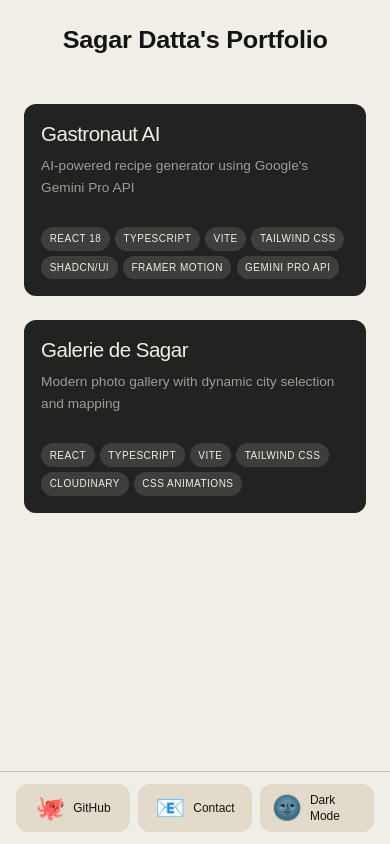
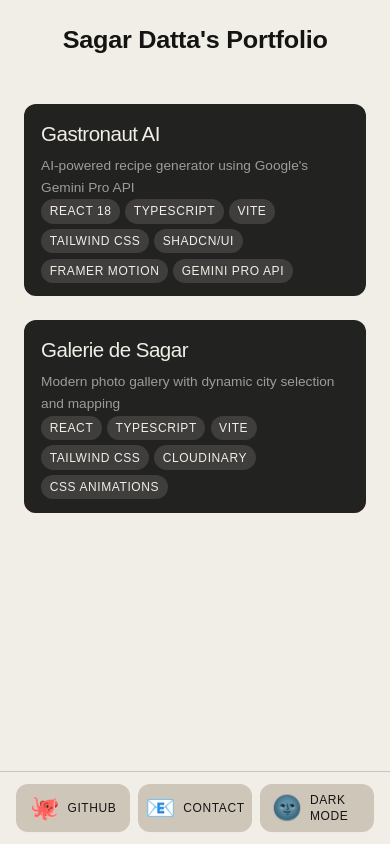
Before and after one commit to sagar-datta/portfolio, a Next.js app: page / in a window 390 px wide. Built offline with nearby package versions, Linux system fonts and the light colour scheme.

Commit message:
Refine interactive utility classes and component styling

```diff
--- a/src/app/globals.css
+++ b/src/app/globals.css
@@ -77,6 +77,10 @@
     @apply text-primary-dark/60 dark:text-primary/60;
   }
 
+  .text-modern {
+    @apply text-xs uppercase tracking-wider font-medium;
+  }
+
   /* Animation utilities */
   .animate-fade {
     @apply transition-opacity duration-200;
@@ -99,12 +103,29 @@
   }
 
   /* Interactive utilities */
-  .hover-lift {
+  .hover-lift-sm {
     @apply hover:[@media(hover:hover)]:-translate-x-1 hover:[@media(hover:hover)]:-translate-y-1;
   }
 
+  .hover-lift-lg {
+    @apply hover:[@media(hover:hover)]:-translate-x-2 hover:[@media(hover:hover)]:-translate-y-2;
+  }
+
+  .touch-lift-sm {
+    @apply active:[@media(hover:none)]:-translate-x-1 active:[@media(hover:none)]:-translate-y-1;
+  }
+
+  .touch-lift-lg {
+    @apply active:[@media(hover:none)]:-translate-x-2 active:[@media(hover:none)]:-translate-y-2;
+  }
+
+  /* For backwards compatibility */
+  .hover-lift {
+    @apply hover-lift-sm;
+  }
+
   .touch-lift {
-    @apply active:[@media(hover:none)]:-translate-x-1 active:[@media(hover:none)]:-translate-y-1;
+    @apply touch-lift-sm;
   }
 
   .interactive-shadow {
--- a/src/components/molecules/grid-item.tsx
+++ b/src/components/molecules/grid-item.tsx
@@ -1,7 +1,6 @@
 "use client";
 
 import Image from "next/image";
-import { useState } from "react";
 import { IPortfolioItem } from "@/types/portfolio";
 
 type IGridItemProps = Omit<IPortfolioItem, "id">;
@@ -15,21 +14,10 @@ export const GridItem = ({
   techStack,
   keyFeatures,
 }: IGridItemProps) => {
-  const [isTouched, setIsTouched] = useState(false);
-
-  const handleTouchStart = () => setIsTouched(true);
-
-  const handleTouchEnd = () => {
-    setTimeout(() => setIsTouched(false), 300);
-    window.open(url, "_blank");
-  };
-
   return (
     <div
-      className="relative group w-full min-w-0 md:min-w-[390px] max-w-[450px] flex-1 @container"
+      className="relative group w-full min-w-0 md:min-w-[390px] max-w-[450px] flex-1 @container cursor-pointer"
       onClick={() => window.open(url, "_blank")}
-      onTouchStart={handleTouchStart}
-      onTouchEnd={handleTouchEnd}
     >
       {/* Static background */}
       <div className="absolute -z-10 inset-[1px] bg-accent-red rounded-xl" />
@@ -43,9 +31,8 @@ export const GridItem = ({
           transition-smooth
           w-full
           overflow-hidden
-          group-hover:-translate-x-2
-          group-hover:-translate-y-2
-          ${isTouched ? "-translate-x-2 -translate-y-2" : ""}
+          hover-lift-lg
+          touch-lift-lg
         `}
       >
         <Image
@@ -72,11 +59,12 @@ export const GridItem = ({
             p-[5%]
             transition-smooth
             bg-primary-dark dark:bg-primary
+            opacity-100
             group-hover:opacity-0
-            ${isTouched ? "opacity-0" : "opacity-100"}
+            group-active:opacity-0
           `}
         >
-          <div className="space-y-2">
+          <div className="space-y-2 select-none">
             <h3 className="text-adaptive font-medium tracking-tight text-clamp-title">
               {title}
             </h3>
@@ -85,11 +73,11 @@ export const GridItem = ({
             </p>
           </div>
 
-          <div className="flex flex-wrap gap-[clamp(0.25rem,1.5cqi,0.5rem)] mt-auto">
+          <div className="flex flex-wrap gap-[clamp(0.25rem,1.5cqi,0.5rem)] mt-auto select-none">
             {techStack.map((tech, i) => (
               <span
                 key={i}
-                className="text-clamp-small tracking-wider uppercase font-medium px-[clamp(0.375rem,2.5cqi,0.75rem)] py-[clamp(0.125rem,1.25cqi,0.375rem)] rounded-full bg-button-dark dark:bg-button-light text-light dark:text-dark ring-0"
+                className="text-modern px-[clamp(0.375rem,2.5cqi,0.75rem)] py-[clamp(0.125rem,1.25cqi,0.375rem)] rounded-full bg-button-dark dark:bg-button-light text-light dark:text-dark ring-0"
               >
                 {tech}
               </span>
--- a/src/components/organisms/desktop-dock.tsx
+++ b/src/components/organisms/desktop-dock.tsx
@@ -9,7 +9,7 @@ interface IDesktopDockProps {
 export const DesktopDock = ({ items }: IDesktopDockProps) => {
   return (
     <div className="hidden lg:flex justify-center p-6 pb-7">
-      <div className="flex-center gap-5 px-5 py-2.5 rounded-2xl glass-light border-2 border-themed">
+      <div className="flex-center gap-5 px-5 py-2.5 rounded-2xl glass-button">
         {items.map((item) => (
           <div
             key={item.label}
@@ -17,7 +17,7 @@ export const DesktopDock = ({ items }: IDesktopDockProps) => {
             className="group relative flex-center p-2.5 hover:cursor-pointer transition-bounce hover:scale-125"
           >
             <span className="text-3xl select-none">{item.icon}</span>
-            <span className="absolute -top-9 left-1/2 -translate-x-1/2 px-3 py-1 glass-light border-2 border-themed text-adaptive rounded-lg text-sm opacity-0 group-hover:opacity-100 whitespace-nowrap animate-fade group-hover:-translate-y-1 pointer-events-none">
+            <span className="absolute -top-9 left-1/2 -translate-x-1/2 px-3 py-1 glass-button text-primary dark:text-primary-dark rounded-lg text-modern opacity-0 group-hover:opacity-100 whitespace-nowrap animate-fade group-hover:-translate-y-1 pointer-events-none select-none">
               {item.label}
             </span>
           </div>
--- a/src/components/organisms/mobile-dock.tsx
+++ b/src/components/organisms/mobile-dock.tsx
@@ -17,12 +17,12 @@ export const MobileDock = ({ items }: IMobileDockProps) => {
             className="relative group w-full"
           >
             <div className="absolute -z-10 inset-[1px] bg-accent-red rounded-xl interactive-shadow" />
-            <div className="flex-center px-3 py-2 rounded-xl cursor-pointer glass-button transition-all duration-150 hover-lift touch-lift">
+            <div className="flex-center px-3 py-2 rounded-xl cursor-pointer glass-button transition-smooth hover-lift-sm touch-lift-sm">
               <div className="flex-center gap-2">
-                <span className="text-2xl transform-gpu transition-transform active:scale-90">
+                <span className="text-2xl transform-gpu transition-transform active:scale-90 select-none">
                   {item.icon}
                 </span>
-                <span className="text-xs font-medium text-primary dark:text-primary-dark">
+                <span className="text-modern text-primary dark:text-primary-dark select-none">
                   {item.label}
                 </span>
               </div>
--- a/tailwind.config.ts
+++ b/tailwind.config.ts
@@ -22,7 +22,7 @@ export default {
           red: "#E54D2E",
         },
         button: {
-          light: "#E2DBCB",
+          light: "#CFC6BA",
           dark: "#3F3E3C",
         },
         border: {
```
